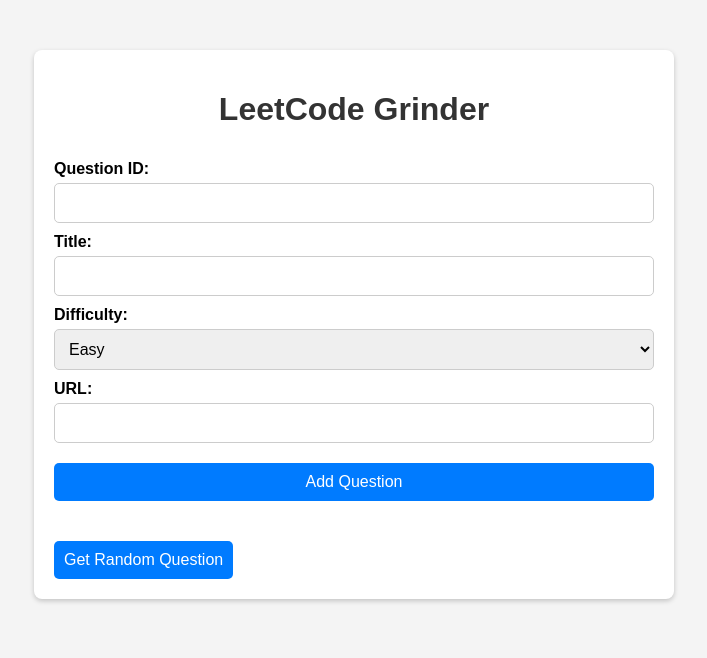
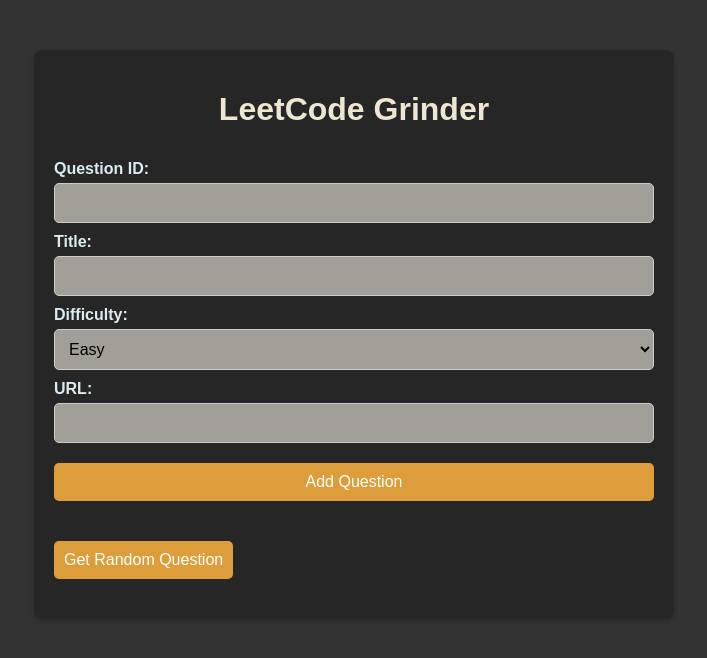
Before and after one commit to ychen-207523/leetcode-grinder, a plain HTML site: page src/frontend/index.html in a window 1280 px wide. Shown: the whole page, without its empty margins (286-993 px from the left). Drawn offline with Linux system fonts and the light colour scheme.

Commit message:
update style

```diff
--- a/src/frontend/static/css/styles.css
+++ b/src/frontend/static/css/styles.css
@@ -2,21 +2,21 @@ body {
   font-family: Arial, sans-serif;
   margin: 0;
   padding: 0;
-  background-color: #f4f4f4;
+  background-color: #333333;
 }
 
 .container {
   max-width: 600px;
   margin: 50px auto;
   padding: 20px;
-  background: #fff;
+  background: #262626;
   box-shadow: 0 2px 5px rgba(0, 0, 0, 0.2);
   border-radius: 8px;
 }
 
 h1 {
   text-align: center;
-  color: #333;
+  color: #efe6d2;
 }
 
 form {
@@ -27,6 +27,7 @@ form {
 label {
   margin-top: 10px;
   font-weight: bold;
+  color: #daebf1;
 }
 
 input, select, button {
@@ -35,10 +36,11 @@ input, select, button {
   font-size: 1rem;
   border: 1px solid #ccc;
   border-radius: 5px;
+  background: #a19f97;
 }
 
 button {
-  background: #007bff;
+  background: #de9d3b;
   color: white;
   border: none;
   cursor: pointer;
@@ -46,7 +48,7 @@ button {
 }
 
 button:hover {
-  background: #0056b3;
+  background: #7d510e;
 }
 
 #message {
@@ -54,3 +56,11 @@ button:hover {
   font-size: 1.1rem;
   text-align: center;
 }
+
+#randomQuestion {
+  margin-top: 20px;
+  font-size: 1.1rem;
+  text-align: center;
+  background: #a19f97;
+  color: black;
+}
```
